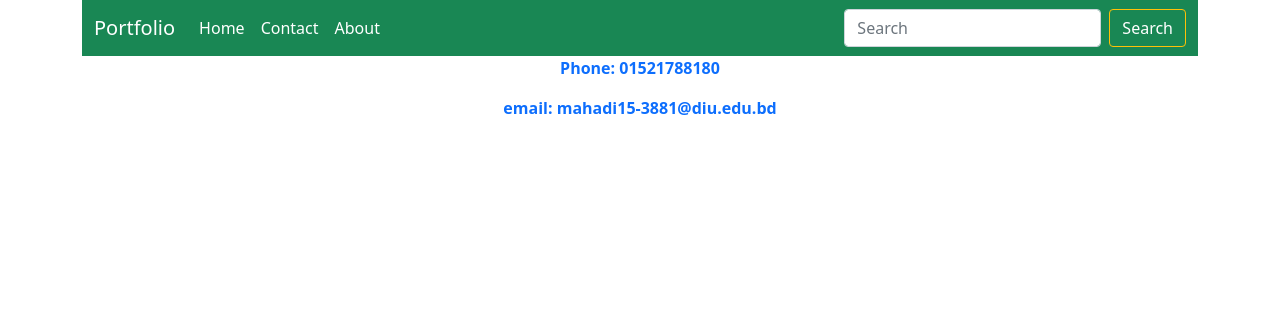
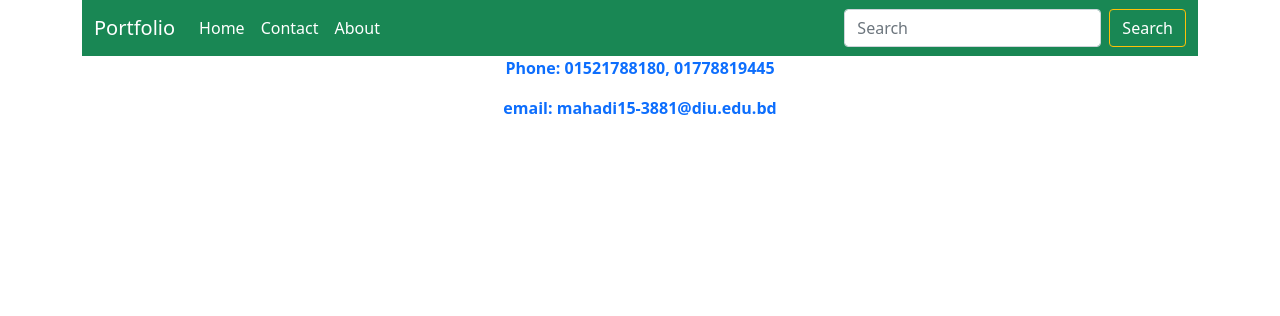
Before and after one commit to MahadiMunna/portfolio_django, a Django app: page /contact/ in a window 1280 px wide. Shown: the top 316 px of the page. Run offline with Django 4.2, Linux system fonts and the light colour scheme.

Commit message:
new number added

```diff
--- a/templates/contact.html
+++ b/templates/contact.html
@@ -1,7 +1,7 @@
 {% extends "layout.html" %}
 {% block body %}
 <div class="text-center fw-bold text-primary">
-    <p>Phone: 01521788180</p>
+    <p>Phone: 01521788180, 01778819445</p>
     <p>email: mahadi15-3881@diu.edu.bd</p>
 </div>
 {% endblock %}
```
